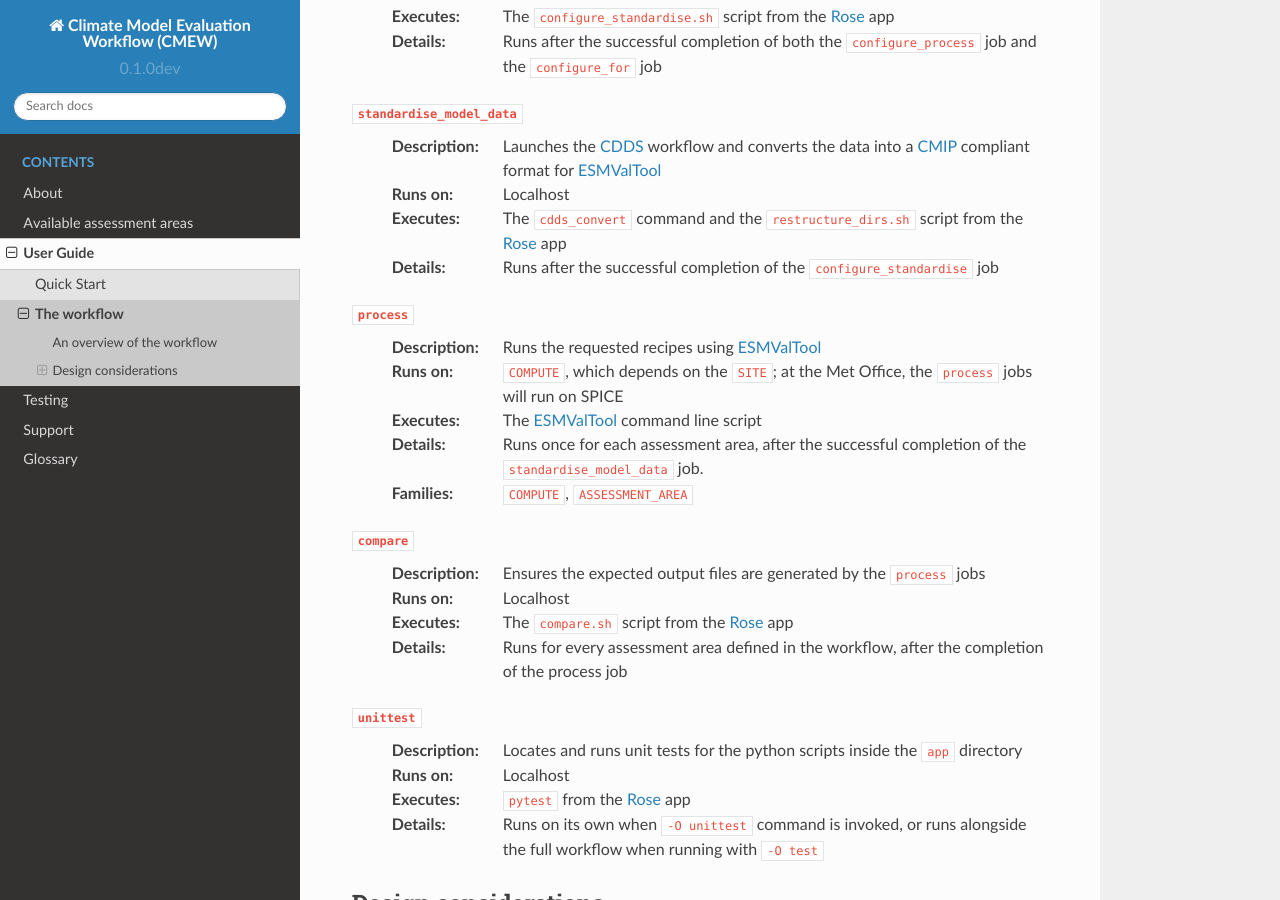
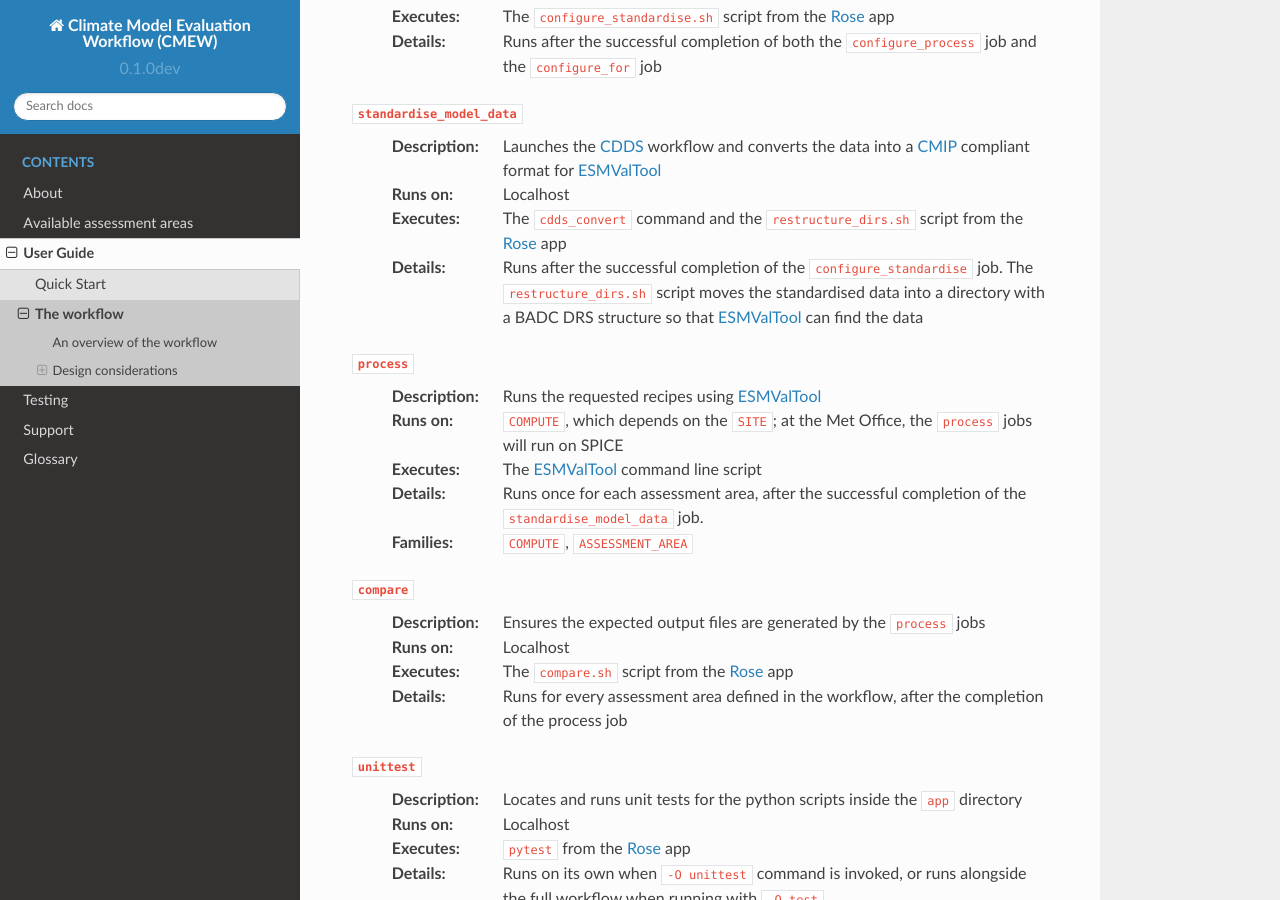
Before and after one commit to MetOffice/CMEW, a Sphinx documentation site: the page built from doc/source/user_guide/workflow.rst, in a window 1280 px wide and 900 px high, scrolled down 945 px. Built offline with Sphinx 7.4.7 and the Read the Docs theme 2.0.0, drawn with Linux system fonts in a browser that asks for light colours.

Commit message:
#154: added details about the restructure_dirs.sh script in docs

```diff
--- a/doc/source/user_guide/workflow.rst
+++ b/doc/source/user_guide/workflow.rst
@@ -67,7 +67,9 @@ An overview of the workflow
      The ``cdds_convert`` command and the ``restructure_dirs.sh`` script
      from the |Rose| app
   :Details:
-     Runs after the successful completion of the ``configure_standardise`` job
+     Runs after the successful completion of the ``configure_standardise`` job.
+     The ``restructure_dirs.sh`` script moves the standardised data into
+     a directory with a BADC DRS structure so that |ESMValTool| can find the data
 
 ``process``
   :Description:
```
